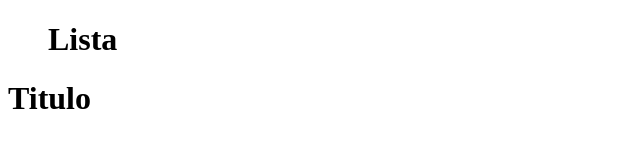
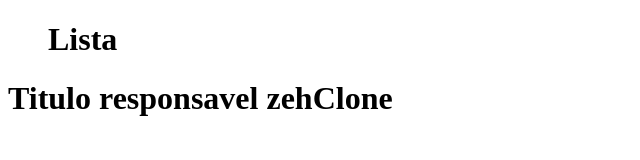
Before and after one commit to Luciannodev/Curso-Git, a plain HTML site: page index.html in a window 1280 px wide. Shown: the whole page, without its empty margins (0-640 px from the left). Drawn offline with Linux system fonts and the light colour scheme.

Commit message:
adicionando responsabilidade

```diff
--- a/index.html
+++ b/index.html
@@ -10,6 +10,6 @@
     <ul>
         <h1>Lista</h1>
     </ul>
-        <h1>Titulo</h1>
+        <h1>Titulo responsavel zehClone</h1>
 </body>
 </html>
```
